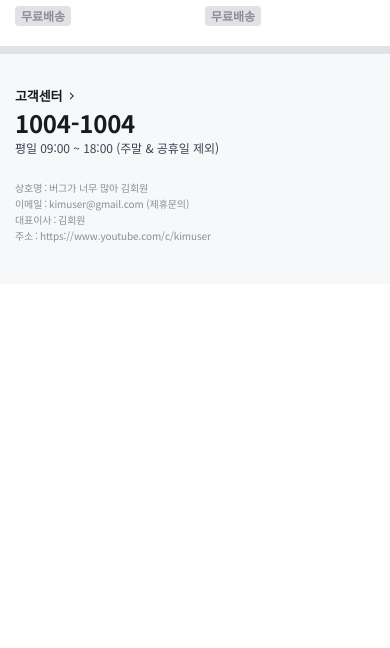
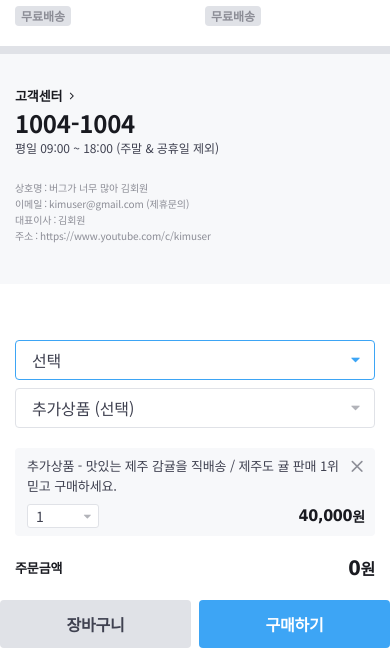
Before and after one commit to minjoo-dev/tomorrow-house, a website: page index.html in a window 390 px wide. Shown: the part 9092-9740 px from the top of the page. Before the commit the page ends 9432 px from the top, so only its background shows below. Drawn offline with nearby package versions, Linux system fonts and the light colour scheme; files that its build step writes are made by us from their sources; files whose address does not match are found by name.

Commit message:
🚧 Mark up .order-form-modal

```diff
--- a/index.html
+++ b/index.html
@@ -2310,6 +2310,111 @@
       </div>
     </aside>
 
+    <aside class="order-form-modal lg-hidden">
+      <h1 class="visually-hidden">주문창</h1>
+
+      <form class="order-form" action="/" method="POST">
+        <div class="container">
+          <div class="row">
+            <div class="col-sm-4">
+              <div class="order-inputs">
+                <div class="select-group is-active">
+                  <select
+                    class="form-select"
+                    id="order-form-modal-select-1"
+                    required
+                  >
+                    <option value="">선택</option>
+                    <option value="1">선택사항 1</option>
+                    <option value="2">선택사항 2</option>
+                    <option value="3">선택사항 3</option>
+                    <option value="4">선택사항 4</option>
+                    <option value="5">선택사항 5</option>
+                  </select>
+                  <i class="ic-caret" aria-hidden></i>
+                </div>
+                <div class="select-group">
+                  <select class="form-select" id="order-form-modal-select-2">
+                    <option value="">추가상품 (선택)</option>
+                    <option value="1">선택사항 1</option>
+                    <option value="2">선택사항 2</option>
+                    <option value="3">선택사항 3</option>
+                    <option value="4">선택사항 4</option>
+                    <option value="5">선택사항 5</option>
+                  </select>
+                  <i class="ic-caret" aria-hidden></i>
+                </div>
+              </div>
+
+              <div class="order-checkouts">
+                <ul class="checkout-list">
+                  <li class="checkout-item">
+                    <div class="checkout-card">
+                      <header class="checkout-header">
+                        <h4 class="checkout-title">
+                          추가상품 - 맛있는 제주 감귤을 직배송 / 제주도 귤 판매
+                          1위 믿고 구매하세요.
+                        </h4>
+                        <button
+                          class="delete-button"
+                          type="button"
+                          aria-label="해당 상품을 삭제하기"
+                        >
+                          <i class="ic-close" aria-hidden></i>
+                        </button>
+                      </header>
+
+                      <footer class="checkout-footer">
+                        <div class="checkout-select">
+                          <select id="order-form-modal-checkout-item-1">
+                            <option value="1">1</option>
+                            <option value="2">2</option>
+                            <option value="3">3</option>
+                            <option value="4">4</option>
+                            <option value="5">5</option>
+                          </select>
+                          <i class="ic-caret" aria-hidden></i>
+                        </div>
+
+                        <output
+                          class="checkout-output"
+                          for="order-form-modal-checkout-item-1"
+                        >
+                          <div class="price-16">
+                            <strong class="amount">40,000</strong>
+                            <span class="currency">원</span>
+                          </div>
+                        </output>
+                      </footer>
+                    </div>
+                  </li>
+                </ul>
+              </div>
+
+              <dl class="order-summary">
+                <dt>주문금액</dt>
+                <dd>
+                  <output
+                    for="order-form-modal-select-1 order-form-modal-select-2"
+                  >
+                    <div class="price-20">
+                      <strong class="amount">0</strong>
+                      <span class="currency">원</span>
+                    </div>
+                  </output>
+                </dd>
+              </dl>
+            </div>
+          </div>
+        </div>
+
+        <div class="button-group">
+          <button class="btn-secondary btn-48" type="button">장바구니</button>
+          <button class="btn-primary btn-48" type="submit">구매하기</button>
+        </div>
+      </form>
+    </aside>
+
     <div class="overlay" aria-hidden></div>
 
     <script src="https://cdnjs.cloudflare.com/ajax/libs/tiny-slider/2.9.2/min/tiny-slider.js"></script>
```
